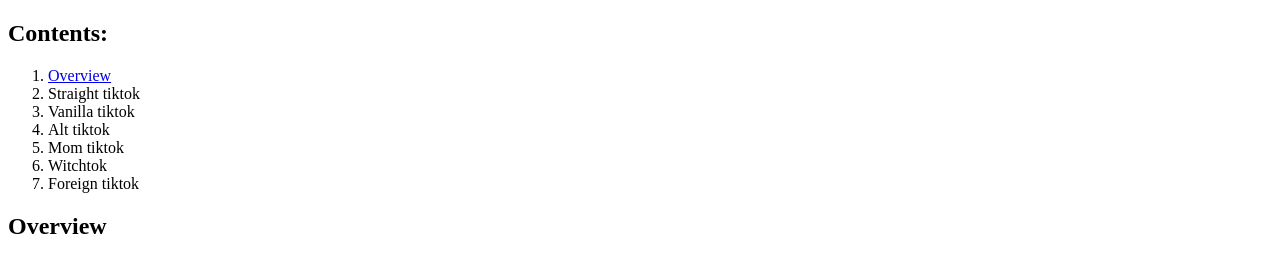
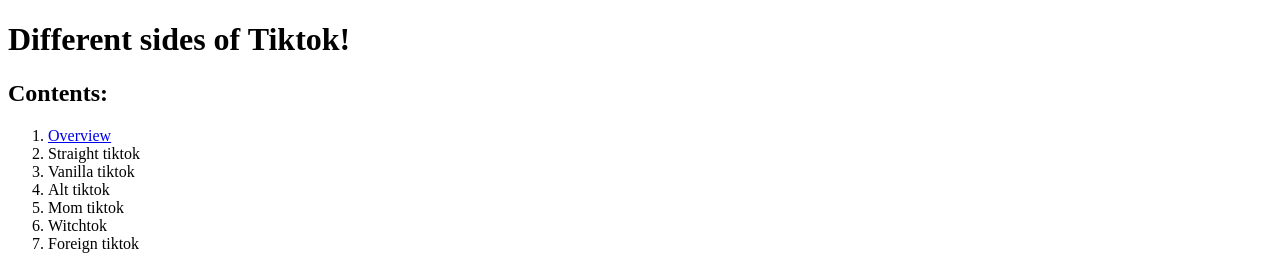
Before and after one commit to rzmautner/rzmautner.github.io, a plain HTML site: page index.html in a window 1280 px wide. Shown: the top 257 px of the page. Drawn offline with Linux system fonts and the light colour scheme.

Commit message:
index.html

```diff
--- a/index.html
+++ b/index.html
@@ -4,6 +4,7 @@
 	<meta charset="utf-8">
 	<title> Project website </title>
 </head>
+	<h1>Different sides of Tiktok! </h1>
 <h2> Contents: </h2>
 <ol>
 	<li> <a href=#overview> Overview</a> </li>
```
